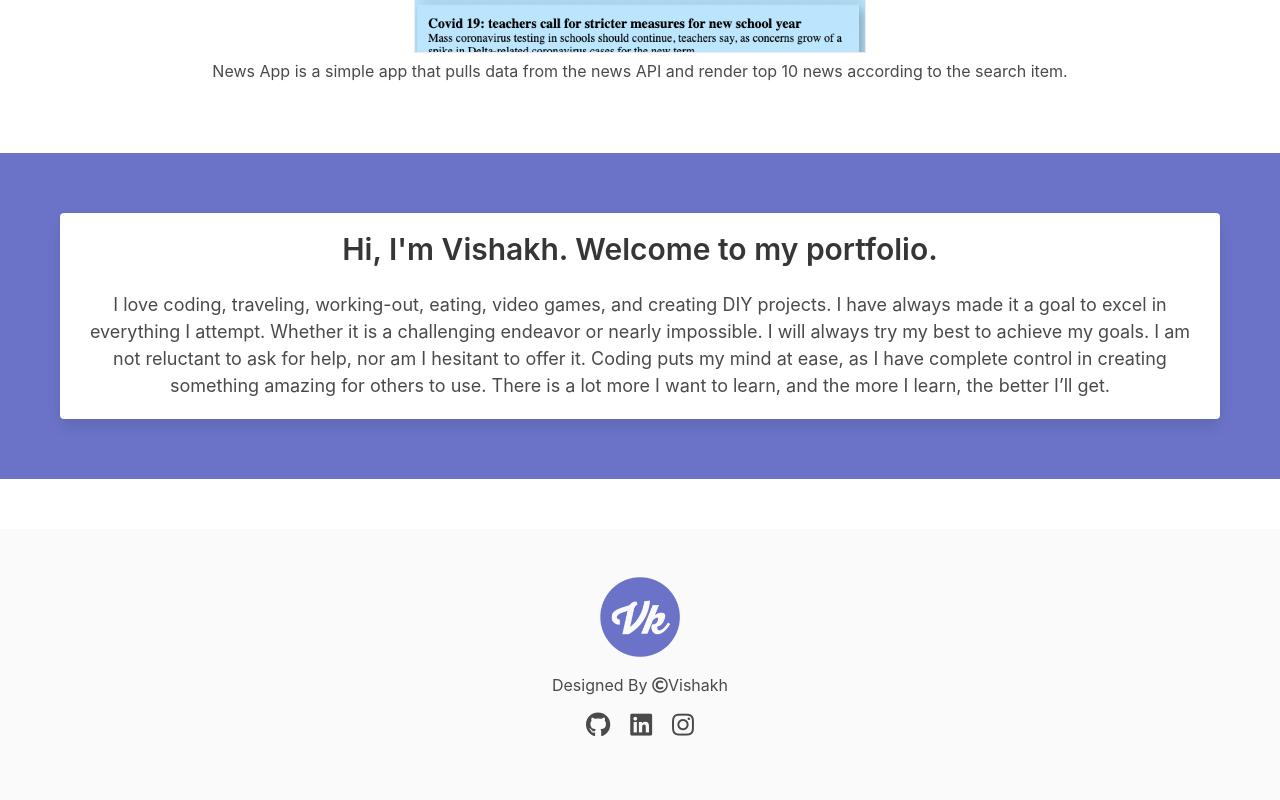
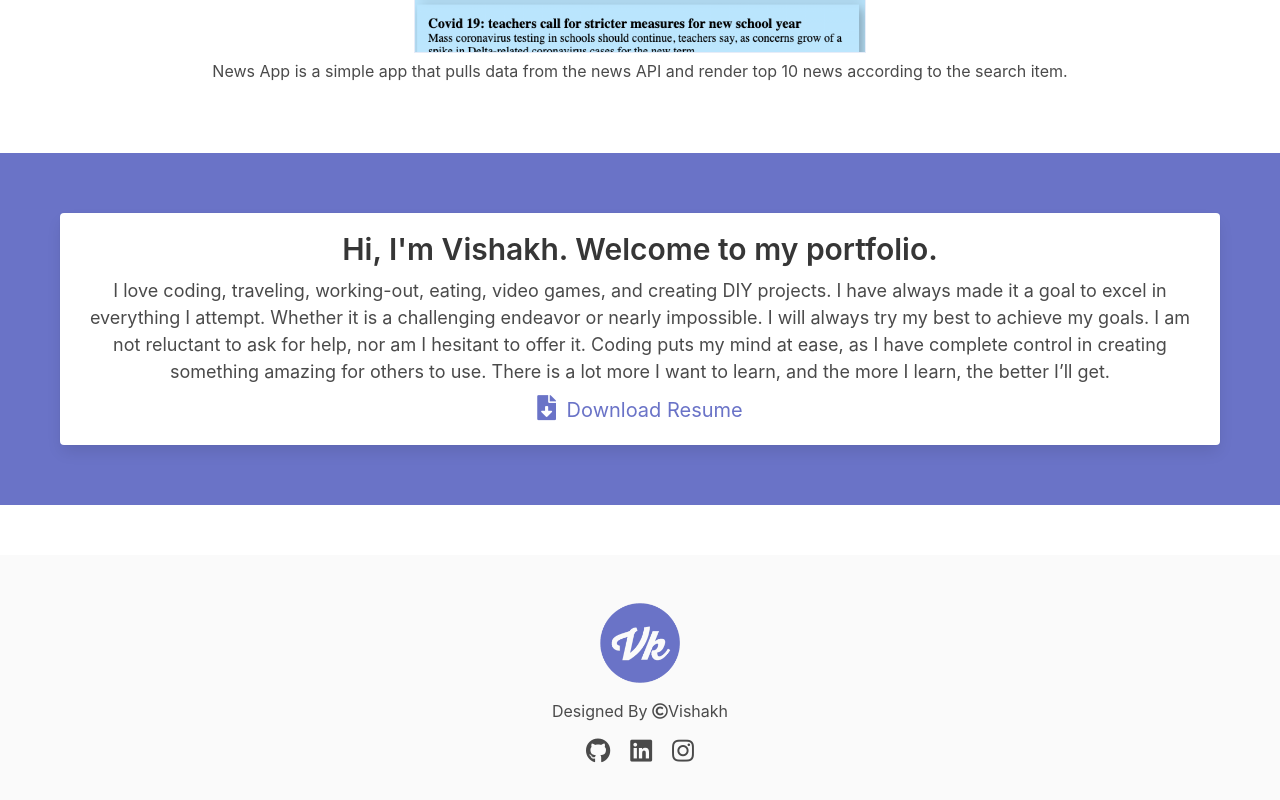
Before and after one commit to vishakh-kumar/portfolio, a React (Create React App) app: page / in a window 1280 px wide. Shown: the part 4013-4813 px from the top of the page. Built offline with nearby package versions, Linux system fonts and the light colour scheme.

Commit message:
feat: add button to download resume

```diff
--- a/src/App.scss
+++ b/src/App.scss
@@ -209,6 +209,23 @@ body {
         }
         p {
             font-size: 18px;
+            margin-bottom: 10px;
+        }
+        a {
+            font-size: 20px;
+            color: $colorPrimary;
+            div {
+                i {
+                    margin-right: 5px;
+                    font-size: 25px;
+                }
+            }
+            div:active {
+                transform: scale(0.95);
+            }
+        }
+        a:hover {
+            color: #4a4a4a;
         }
     }
 }
--- a/src/app/components/main/AboutMe.js
+++ b/src/app/components/main/AboutMe.js
@@ -1,6 +1,7 @@
 import React from "react";
 import "../../../../node_modules/bulma/bulma.sass";
 import "../../../App.scss";
+import resume from "../../assets/Resume.pdf";
 
 const AboutMe = () => {
     return (
@@ -20,6 +21,11 @@ const AboutMe = () => {
                     others to use. There is a lot more I want to learn, and the
                     more I learn, the better I’ll get.
                 </p>
+                <a href={resume} download="Vishakh Resume">
+                    <div>
+                        <i class="fas fa-file-download" /> Download Resume
+                    </div>
+                </a>
             </div>
         </div>
     );
```
Also changed, not shown: 1 other file (tests, documents, lock files or other folders).
